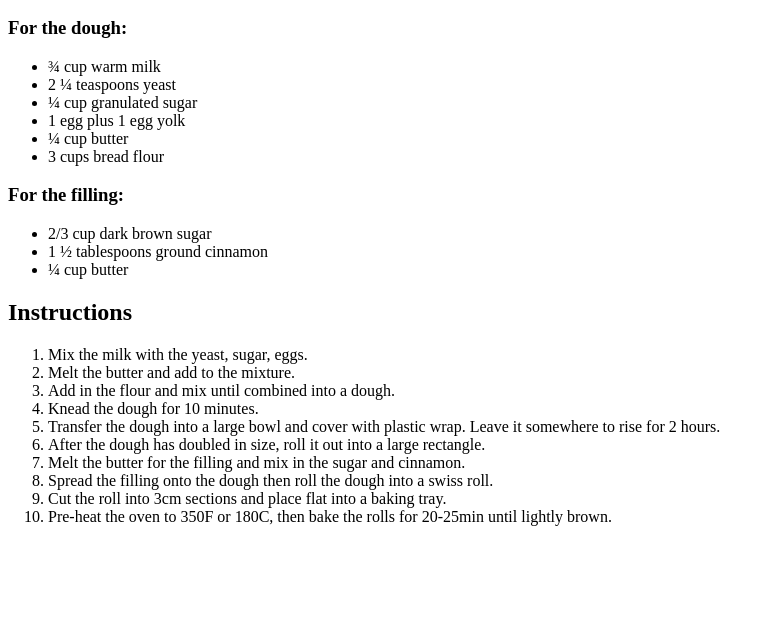
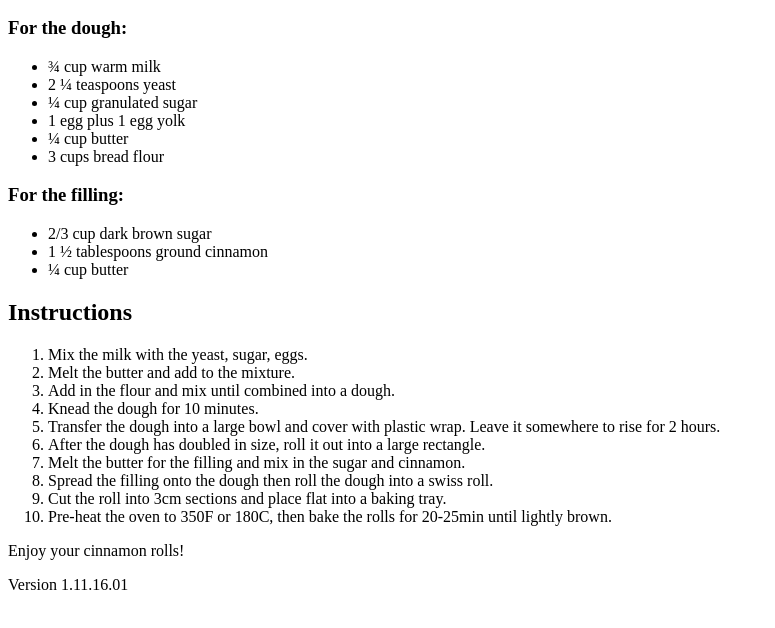
Before and after one commit to Heyranakurt/Heyrana_Act3, a plain HTML site: page index.html in a window 1280 px wide. Shown: the part 110-738 px from the top of the page, without its empty margins (0-775 px from the left). Drawn offline with Linux system fonts and the light colour scheme.

Commit message:
Version 1.11.16.26.01

```diff
--- a/index.html
+++ b/index.html
@@ -36,4 +36,6 @@
   <li>Pre-heat the oven to 350F or 180C, then bake the rolls for 20-25min until lightly brown.</li>
 </ol>
     </body>
+    <p>Enjoy your cinnamon rolls!</p>
+    <p>Version 1.11.16.01</p>
 </html>
```
